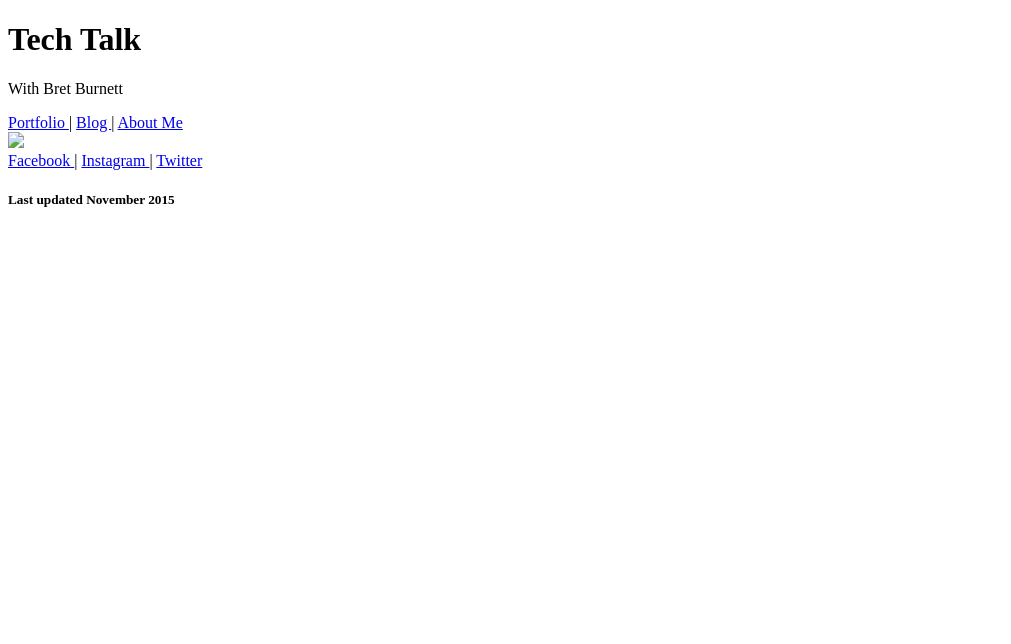
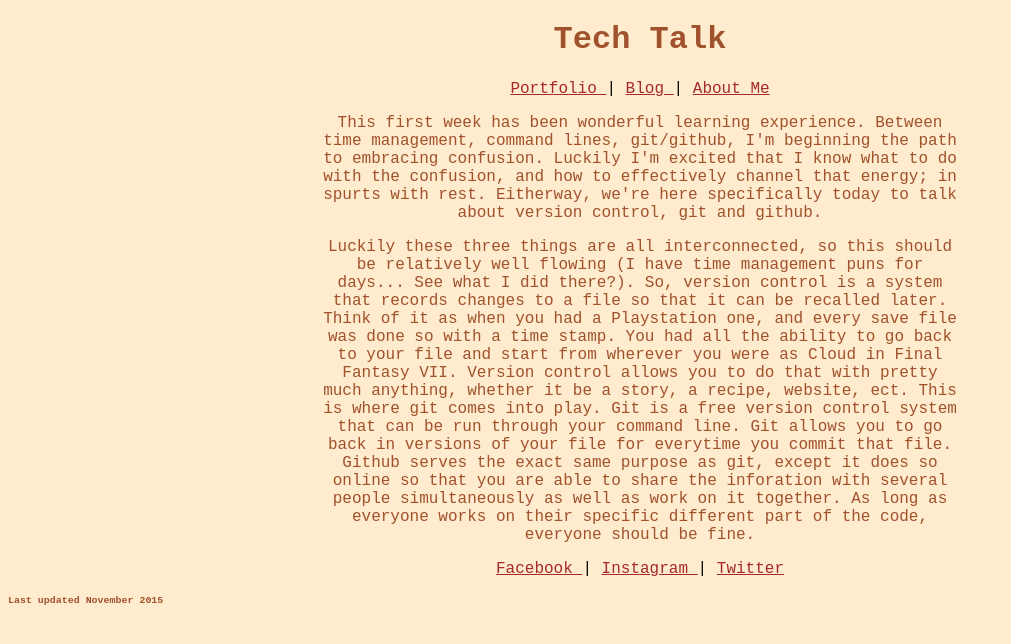
Before and after one commit to bburnett86/bburnett86.github.io, a plain HTML site: page blog/blog-template.html in a window 1280 px wide. Shown: the whole page, without its empty margins (0-1011 px from the left). Drawn offline with Linux system fonts and the light colour scheme; files that its build step writes are made by us from their sources.

Commit message:
finished

```diff
--- a/blog/blog-template.html
+++ b/blog/blog-template.html
@@ -1,20 +1,29 @@
 <!DOCTYPE HTML>
 <html>
 <head>
+	<link type = "text/css" rel = "stylesheet" href ="../github.io/stylesheets/default.css">
+	<link type = "text/css" rel = "stylesheet" href ="../github.io/stylesheets/blog.css">
     <title>
     	Week 2 Blog Post
     </title>
-    <header>
-    	<h1>Tech Talk</h1> <p>With Bret Burnett</p></header>
+    <meta charset="UTF-8">
 </head>
 <body>
+	<header>
+    		<h1>Tech Talk</h1>
+    	</header>
 	<nav>
 		<a href ="#">Portfolio </a>|
 		<a href = "#"> Blog </a>|
 		<a href = "#"> About Me</a>
 	</nav>
 	<main>
-		<img src = "../github.io/imgs/blogimg.png"/>
+		<p>
+      			This first week has been  wonderful learning experience. Between time management, command lines, git/github, I'm beginning the path to embracing confusion. Luckily I'm excited that I know what to do with the confusion, and how to effectively channel that energy; in spurts with rest. Eitherway, we're here specifically today to talk about version control, git and github.
+    		</p>
+    		<p>
+        			Luckily these three things are all interconnected, so this should be relatively well flowing (I have time management puns for days... See what I did there?). So, version control is a system that records changes to a file so that it can be recalled later. Think of it as when you had a Playstation one, and every save file was done so with a time stamp. You had all the ability to go back to your file and start from wherever you were as Cloud in Final Fantasy VII. Version control allows you to do that with pretty much anything, whether it be a story, a recipe, website, ect. This is where git comes into play. Git is a free version control system that can be run through your command line. Git allows you to go back in versions of your file for everytime you commit that file. Github serves the exact same purpose as git, except it does so online so that you are able to share the inforation with several people simultaneously as well as work on it together. As long as everyone works on their specific different part of the code, everyone should be fine.
+    		</p>
 	</main>
 		<nav>
 		<a href ="#">Facebook </a>|
--- /dev/null
+++ b/stylesheets/blog.css
@@ -0,0 +1,6 @@
+main{
+	text-align: center;
+	color: #A0522D;
+	font-family: Courier New;
+	width: 40em;
+}
```
Also changed, not shown: blog-template.html (+20 -9 lines), index.html (+5 -0 lines), 1 other file.
